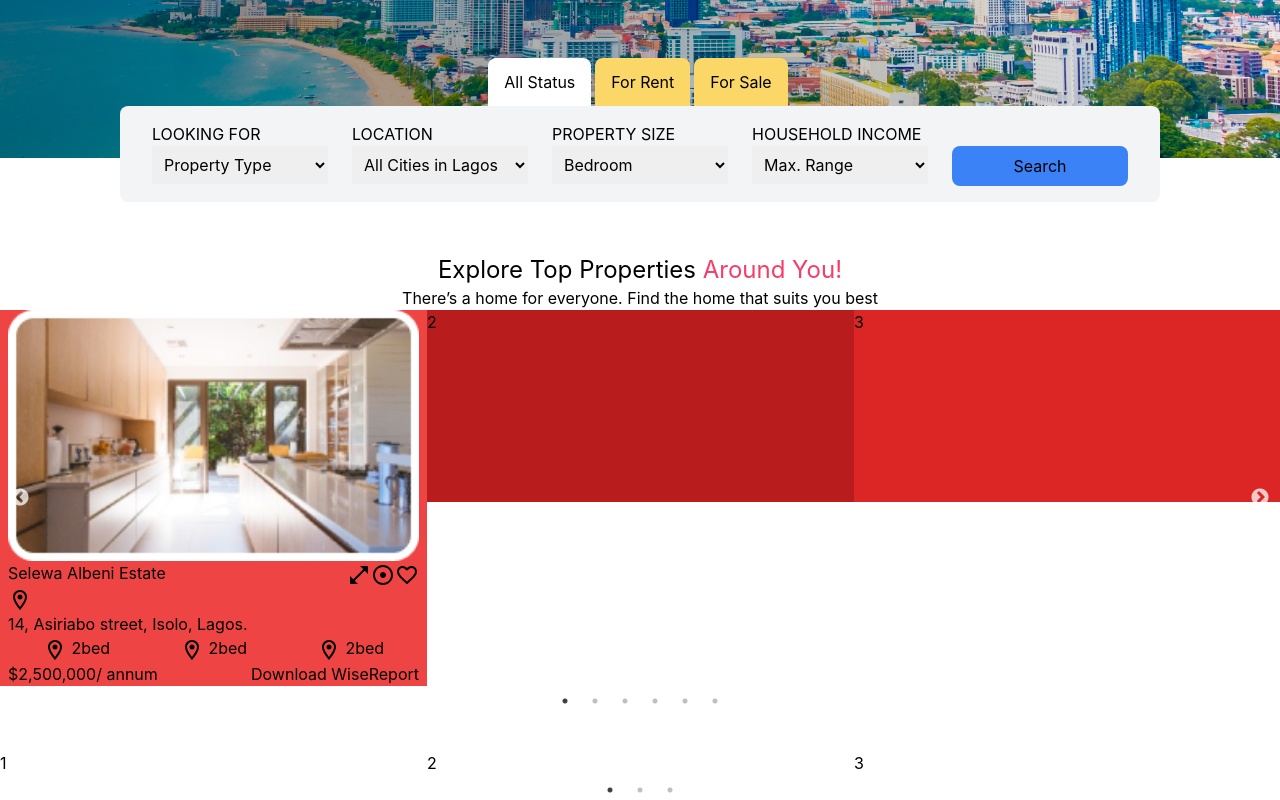
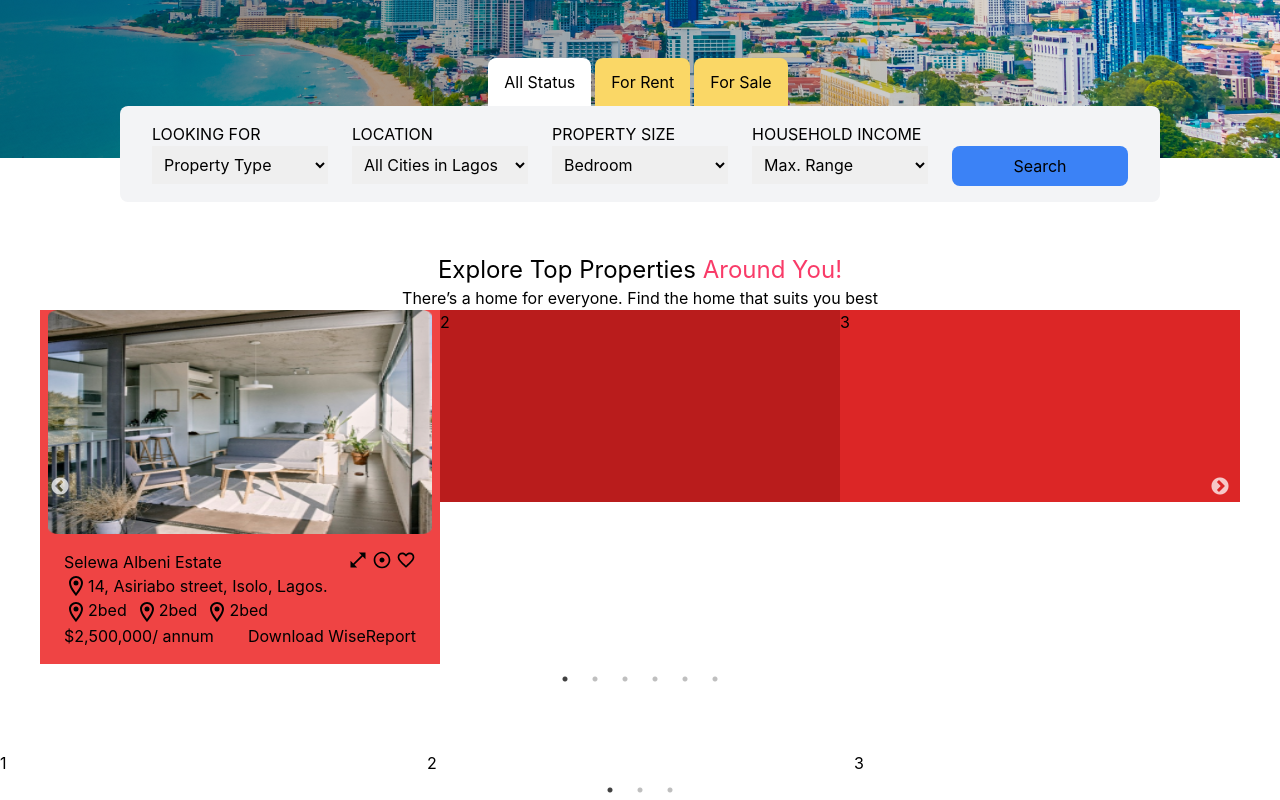
Before and after one commit to Obadea/rentwise, a React (Create React App) app: page / in a window 1280 px wide. Shown: the part 402-1202 px from the top of the page. Built offline with nearby package versions, Linux system fonts and the light colour scheme.

Commit message:
carousel setup

```diff
--- a/src/landingpage/components/TopProperties.jsx
+++ b/src/landingpage/components/TopProperties.jsx
@@ -3,7 +3,7 @@ import Slider from "react-slick";
 import "slick-carousel/slick/slick.css";
 import "slick-carousel/slick/slick-theme.css";
 import "./TopProperties.css";
-import kitchen from "../../assets/kitchen-view.png";
+import palor from "../../assets/palor.png";
 import OpenInFullIcon from "@mui/icons-material/OpenInFull";
 import AdjustIcon from "@mui/icons-material/Adjust";
 import FavoriteBorderIcon from "@mui/icons-material/FavoriteBorder";
@@ -54,34 +54,37 @@ function TopProperties() {
         <p className="text-center text-base ">
           There’s a home for everyone. Find the home that suits you best
         </p>
-        <div className="slider-container">
+        <div className="slider-container px-10 ">
           <Slider {...settings}>
-            <div className="w-full px-2  bg-red-500">
-              <div className="">
-                <img src={kitchen} alt="kitchen " className="w-full h-full" />
+            <div className=" bg-red-500 px-2">
+              <div className="h-56 w-full">
+                <img src={palor} alt="kitchen " className="  h-full w-full" />
               </div>
-
+              <div className="p-4">
                 <div className="flex justify-between">
-                <h4>Selewa Albeni Estate</h4>
-                <div>
-                  <OpenInFullIcon />
-                  <AdjustIcon />
-                  <FavoriteBorderIcon />
+                  <h4 className="text-base">Selewa Albeni Estate</h4>
+                  <div className="flex justify-between gap-1">
+                    <OpenInFullIcon fontSize="small" />
+                    <AdjustIcon fontSize="small" />
+                    <FavoriteBorderIcon fontSize="small" />
                   </div>
                 </div>
-              <div>
+                <div className="flex">
                   <LocationOnOutlinedIcon />
                   <p>14, Asiriabo street, Isolo, Lagos.</p>
                 </div>
-              <div className="flex justify-around">
+                <div className="flex justify-start gap-2">
                   <p>
-                  <LocationOnOutlinedIcon /> 2bed
+                    <LocationOnOutlinedIcon />
+                    2bed
                   </p>
                   <p>
-                  <LocationOnOutlinedIcon /> 2bed
+                    <LocationOnOutlinedIcon />
+                    2bed
                   </p>
                   <p>
-                  <LocationOnOutlinedIcon /> 2bed
+                    <LocationOnOutlinedIcon />
+                    2bed
                   </p>
                 </div>
                 <div className="flex justify-between">
@@ -89,6 +92,7 @@ function TopProperties() {
                     $2,500,000/ <span>annum</span>
                   </h3>
                   <h4>Download WiseReport</h4>
+                </div>
               </div>
             </div>
             <div className="w-full h-48 bg-red-700">
```
Lines whose indentation alone changed are shown as unchanged.
